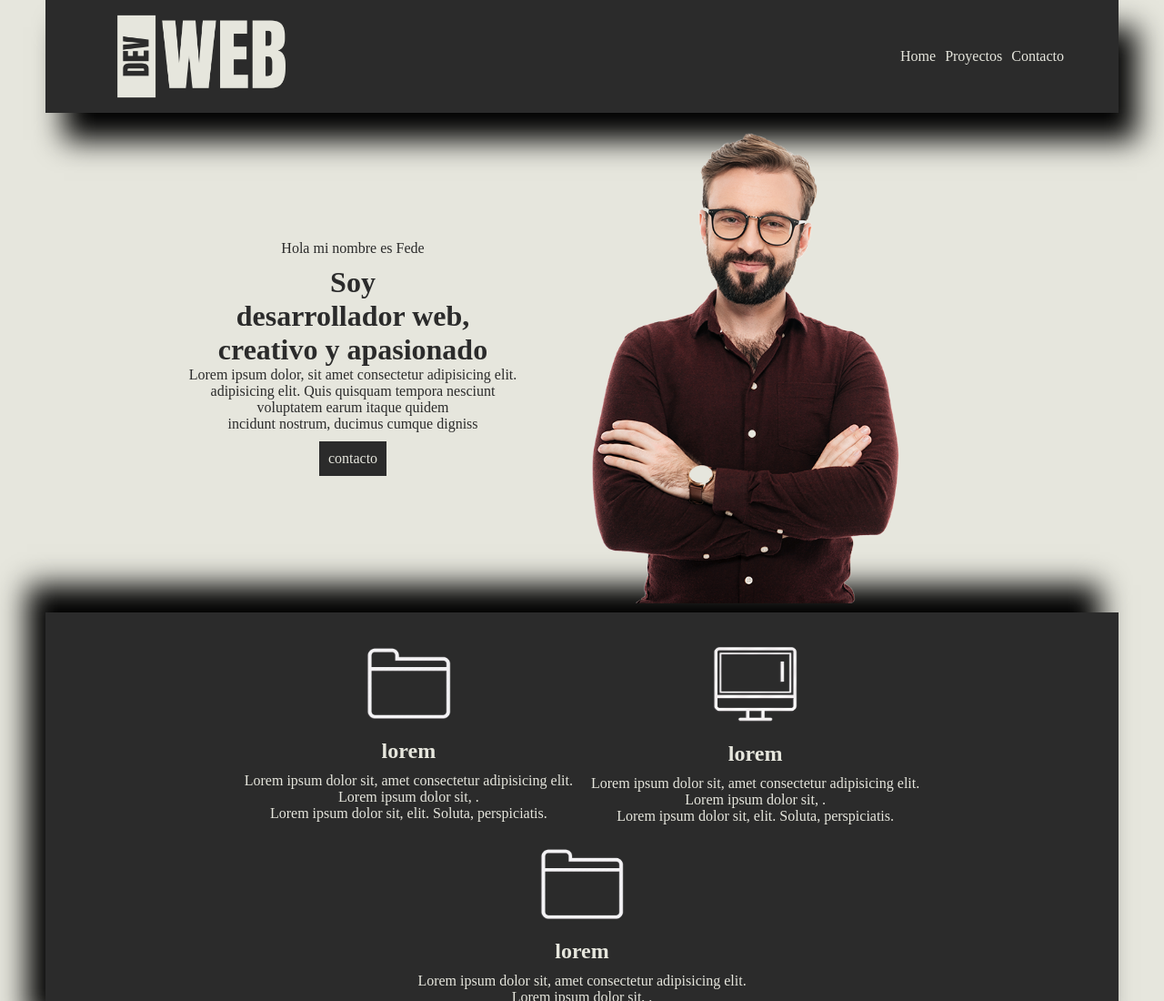
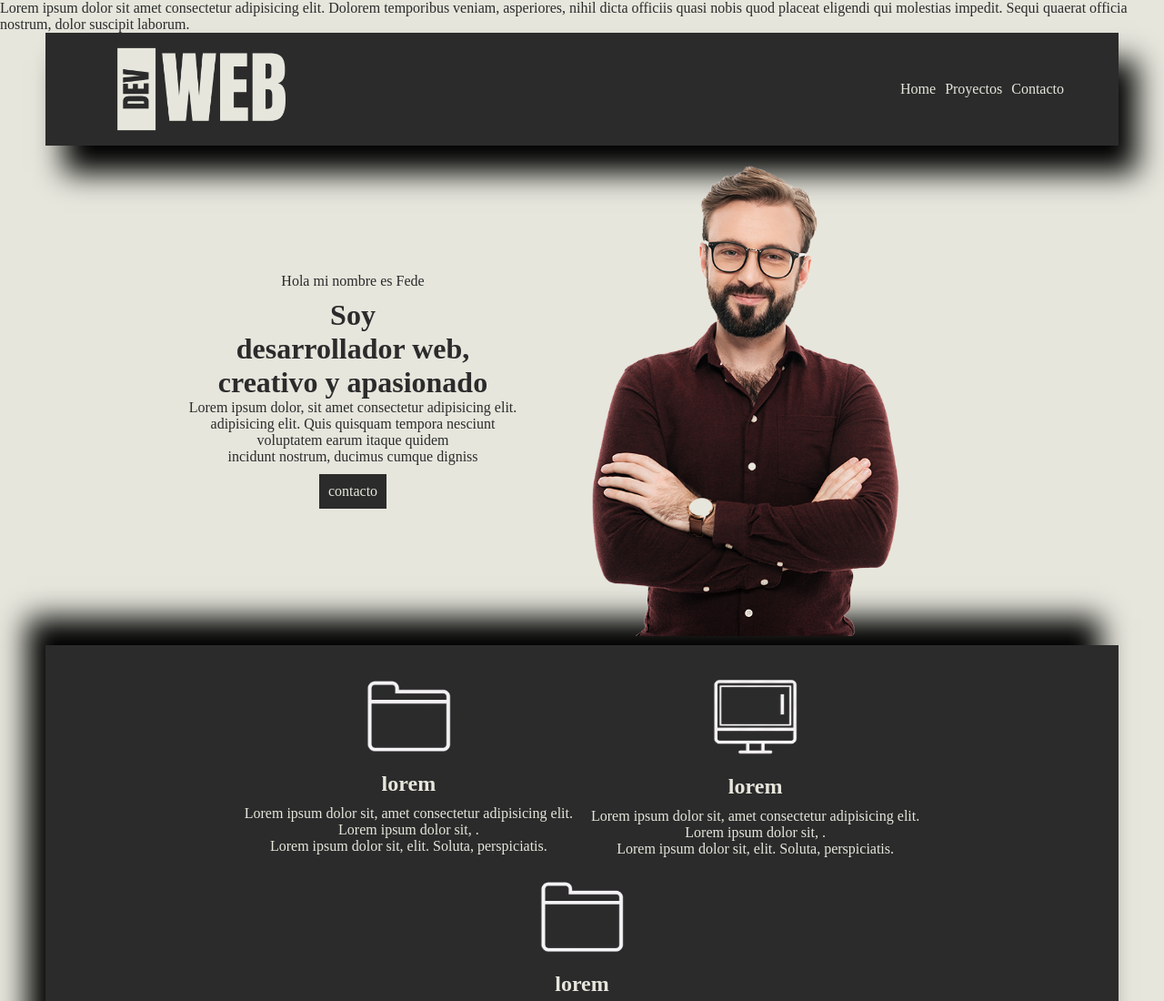
Before and after one commit to chinocastro/git-60375, a plain HTML site: page index.html in a window 1280 px wide. Shown: the top 1100 px of the page at 91% size. Drawn offline with Linux system fonts and the light colour scheme.

Commit message:
cambios en el index

```diff
--- a/index.html
+++ b/index.html
@@ -11,6 +11,8 @@
 <body>
 
     <!-- banner principal -->
+    <!-- hoahalhlahla-->
+    <p>Lorem ipsum dolor sit amet consectetur adipisicing elit. Dolorem temporibus veniam, asperiores, nihil dicta officiis quasi nobis quod placeat eligendi qui molestias impedit. Sequi quaerat officia nostrum, dolor suscipit laborum.</p>
     <header>
 
         <img src="img/dev.png" alt="logo dev-web blanco y negro">
```
